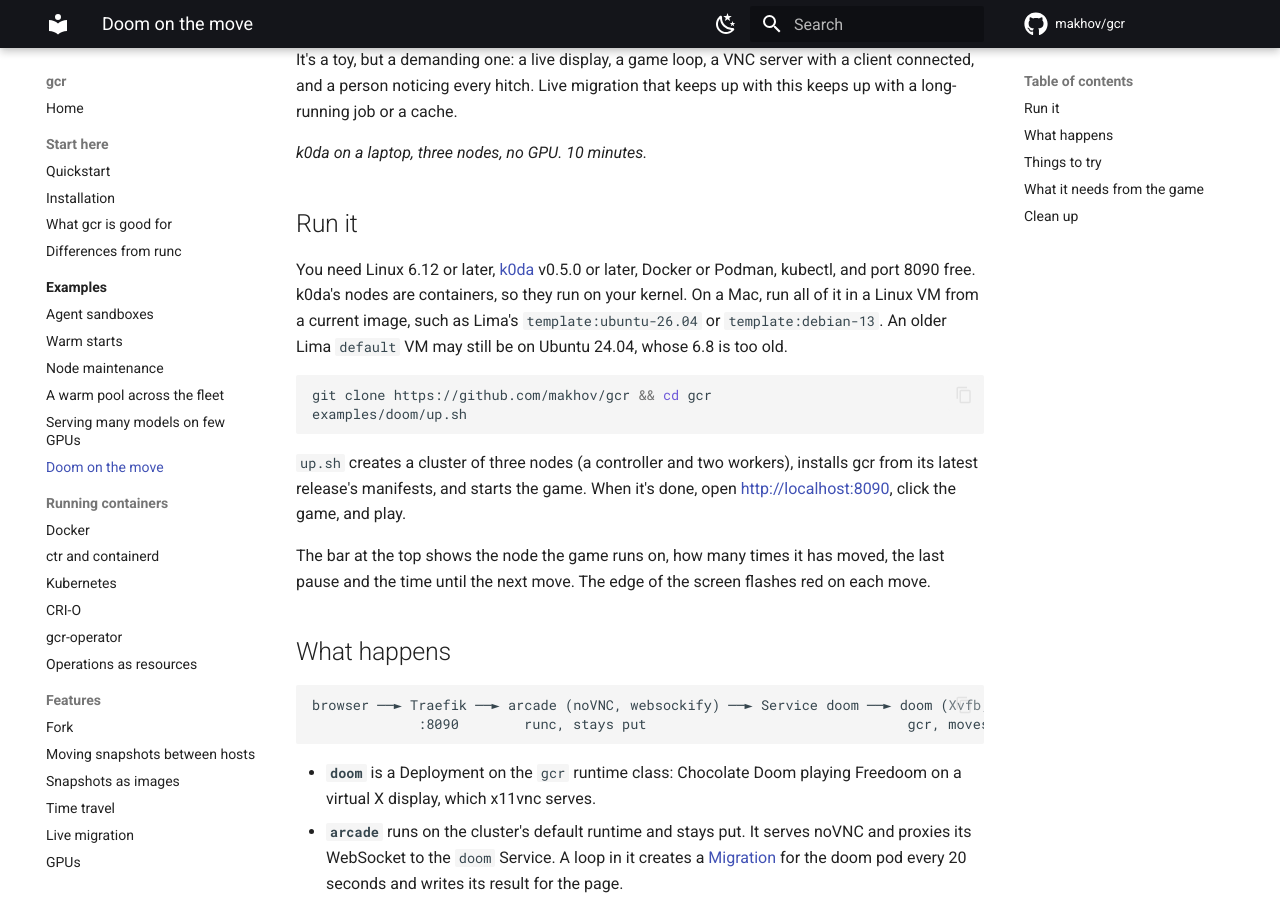
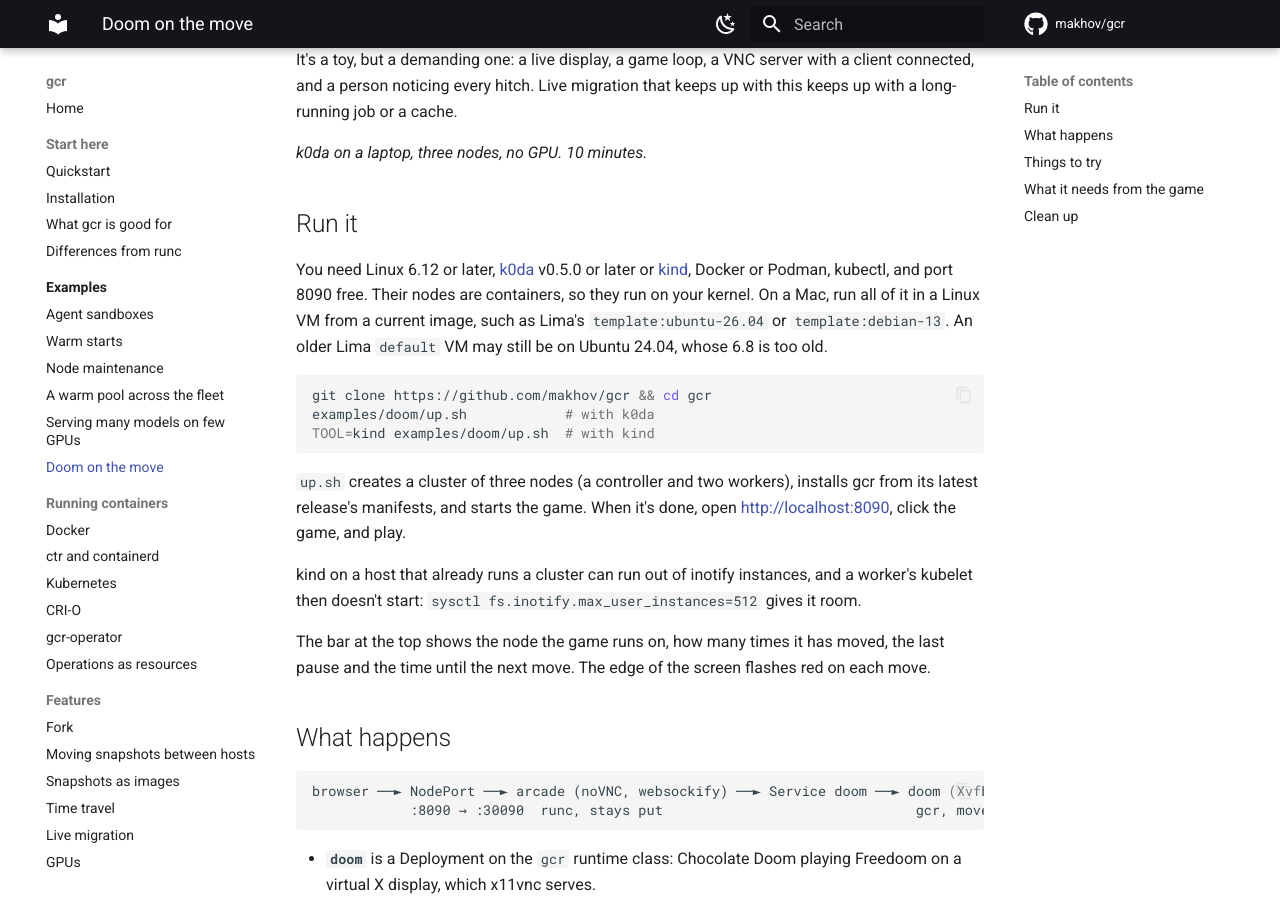
Before and after one commit to makhov/gcr, an MkDocs documentation site: the page built from docs/examples/doom.md, in a window 1280 px wide and 900 px high, scrolled down 225 px. Built offline with MkDocs 1.6.1 and Material for MkDocs 9.7.7, drawn with Linux system fonts in a browser that asks for light colours; comment, search, counter and statistics services are not loaded; some of the changed text lies outside the part shown.

Commit message:
examples/doom: runs on kind too (TOOL=kind); the page on a NodePort, without Traefik (#154)
up.sh creates the cluster with k0da (as before) or kind (kind.yaml, on
docker or else podman). Both publish the arcade's NodePort, 30090, on the
host's 8090, so doom.yaml is the same for both and neither installs
Traefik and an Ingress any more. The docs say how, and what to do when
kind runs out of inotify instances on a host with another cluster.

````diff
--- a/docs/examples/doom.md
+++ b/docs/examples/doom.md
@@ -14,20 +14,26 @@
 ## Run it
 
 You need Linux 6.12 or later, [k0da](https://github.com/makhov/k0da)
-v0.5.0 or later, Docker or Podman, kubectl, and port 8090 free. k0da's
-nodes are containers, so they run on your kernel. On a Mac, run all of
+v0.5.0 or later or [kind](https://kind.sigs.k8s.io), Docker or Podman,
+kubectl, and port 8090 free. Their nodes are containers, so they run on
+your kernel. On a Mac, run all of
 it in a Linux VM from a current image, such as Lima's
 `template:ubuntu-26.04` or `template:debian-13`. An older Lima `default`
 VM may still be on Ubuntu 24.04, whose 6.8 is too old.
 
 ```sh
 git clone https://github.com/makhov/gcr && cd gcr
-examples/doom/up.sh
+examples/doom/up.sh            # with k0da
+TOOL=kind examples/doom/up.sh  # with kind
 ```
 
 `up.sh` creates a cluster of three nodes (a controller and two workers),
 installs gcr from its latest release's manifests, and starts the game. When
 it's done, open <http://localhost:8090>, click the game, and play.
+
+kind on a host that already runs a cluster can run out of inotify
+instances, and a worker's kubelet then doesn't start:
+`sysctl fs.inotify.max_user_instances=512` gives it room.
 
 The bar at the top shows the node the game runs on, how many times it has
 moved, the last pause and the time until the next move. The edge of the
@@ -36,8 +42,8 @@
 ## What happens
 
 ```
-browser ──► Traefik ──► arcade (noVNC, websockify) ──► Service doom ──► doom (Xvfb, x11vnc, Chocolate Doom)
-             :8090        runc, stays put                                gcr, moves
+browser ──► NodePort ──► arcade (noVNC, websockify) ──► Service doom ──► doom (Xvfb, x11vnc, Chocolate Doom)
+            :8090 → :30090  runc, stays put                               gcr, moves
 ```
 
 - **`doom`** is a Deployment on the `gcr` runtime class: Chocolate Doom
@@ -126,5 +132,5 @@
 ## Clean up
 
 ```sh
-k0da delete -n doom
+k0da delete -n doom          # or: kind delete cluster --name doom
 ```
````
Also changed, not shown: examples/doom/README.md (+5 -5 lines), 4 other files.
